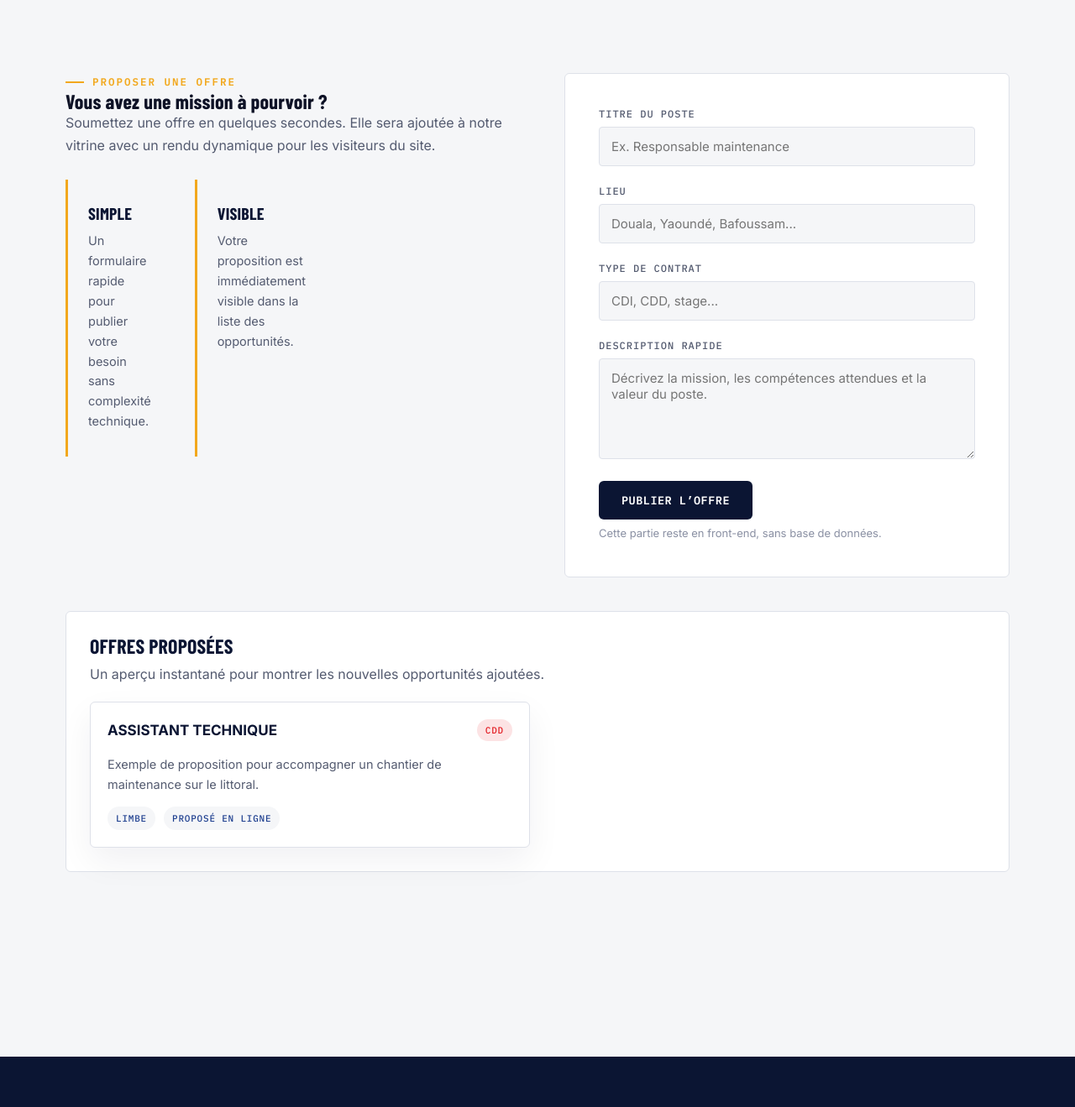
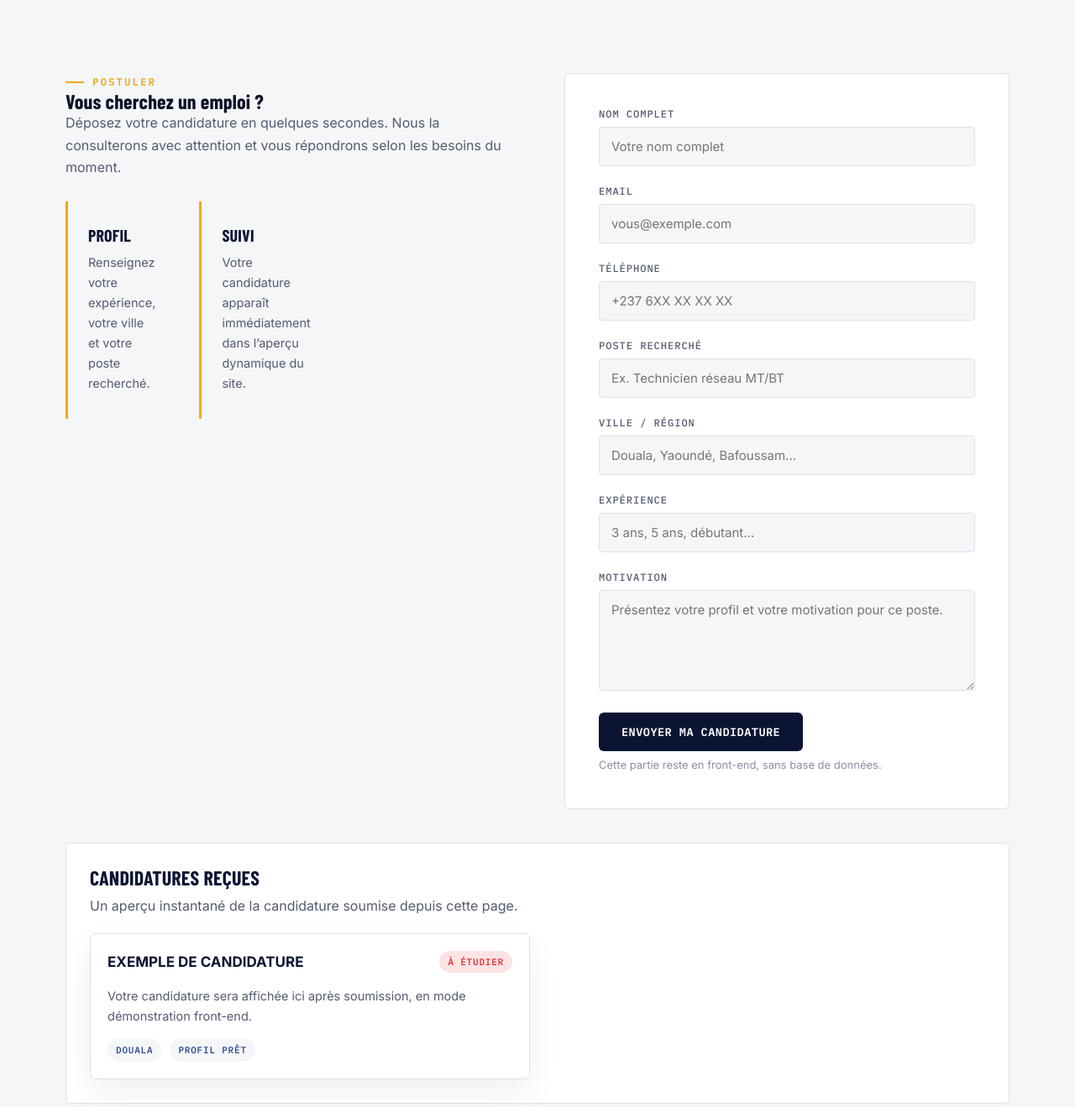
Before and after one commit to poboy-dev/pro-elect-sarl, a plain HTML site: page emplois.html in a window 1280 px wide. Shown: the part 2180-3499 px from the top of the page at 84% size. Drawn offline with nearby package versions, Linux system fonts and the light colour scheme; a web font is replaced by a local one.

Commit message:
Changes to be committed: 	modified:   emplois.html 	modified:   main.js 	modified:   styles.css

```diff
--- a/emplois.html
+++ b/emplois.html
@@ -97,7 +97,7 @@
           <li>3 ans d’expérience</li>
           <li>Permis B souhaité</li>
         </ul>
-        <a href="#proposer" class="text-link">Postuler</a>
+        <a href="#candidature" class="text-link" data-job-title="Technicien réseau MT/BT">Postuler</a>
       </article>
 
       <article class="job-card" data-category="chantier" data-region="Yaoundé">
@@ -112,7 +112,7 @@
           <li>5 ans minimum</li>
           <li>Leadership</li>
         </ul>
-        <a href="#proposer" class="text-link">Postuler</a>
+        <a href="#candidature" class="text-link" data-job-title="Coordinateur de chantier">Postuler</a>
       </article>
 
       <article class="job-card" data-category="bureau" data-region="Bafoussam">
@@ -127,13 +127,90 @@
           <li>Diplôme ingénieur</li>
           <li>Autonomie</li>
         </ul>
-        <a href="#proposer" class="text-link">Postuler</a>
+        <a href="#candidature" class="text-link" data-job-title="Ingénieur études électriques">Postuler</a>
       </article>
     </div>
   </div>
 </section>
 
-<section class="section" id="proposer">
+<section class="section" id="candidature">
+  <div class="container">
+    <div class="two-col careers-form-layout">
+      <div>
+        <p class="eyebrow">Postuler</p>
+        <h2>Vous cherchez un emploi ?</h2>
+        <p>Déposez votre candidature en quelques secondes. Nous la consulterons avec attention et vous répondrons selon les besoins du moment.</p>
+        <div class="values-grid" style="margin-top:28px;">
+          <div class="value-card">
+            <h4>Profil</h4>
+            <p>Renseignez votre expérience, votre ville et votre poste recherché.</p>
+          </div>
+          <div class="value-card">
+            <h4>Suivi</h4>
+            <p>Votre candidature apparaît immédiatement dans l’aperçu dynamique du site.</p>
+          </div>
+        </div>
+      </div>
+
+      <div class="form-card">
+        <form id="candidateForm" class="offer-form">
+          <div class="field">
+            <label for="candidateName">Nom complet</label>
+            <input type="text" id="candidateName" name="candidateName" placeholder="Votre nom complet" required>
+          </div>
+          <div class="field">
+            <label for="candidateEmail">Email</label>
+            <input type="email" id="candidateEmail" name="candidateEmail" placeholder="vous@exemple.com" required>
+          </div>
+          <div class="field">
+            <label for="candidatePhone">Téléphone</label>
+            <input type="tel" id="candidatePhone" name="candidatePhone" placeholder="+237 6XX XX XX XX" required>
+          </div>
+          <div class="field">
+            <label for="candidatePoste">Poste recherché</label>
+            <input type="text" id="candidatePoste" name="candidatePoste" placeholder="Ex. Technicien réseau MT/BT" required>
+          </div>
+          <div class="field">
+            <label for="candidateLocation">Ville / Région</label>
+            <input type="text" id="candidateLocation" name="candidateLocation" placeholder="Douala, Yaoundé, Bafoussam..." required>
+          </div>
+          <div class="field">
+            <label for="candidateExperience">Expérience</label>
+            <input type="text" id="candidateExperience" name="candidateExperience" placeholder="3 ans, 5 ans, débutant..." required>
+          </div>
+          <div class="field">
+            <label for="candidateMessage">Motivation</label>
+            <textarea id="candidateMessageText" name="candidateMessage" placeholder="Présentez votre profil et votre motivation pour ce poste." required></textarea>
+          </div>
+          <button type="submit" class="btn btn-dark">Envoyer ma candidature</button>
+          <p class="form-note" id="candidateMessage" style="display:block;">Cette partie reste en front-end, sans base de données.</p>
+        </form>
+      </div>
+    </div>
+
+    <div class="preview-panel">
+      <div class="preview-header">
+        <h3>Candidatures reçues</h3>
+        <p>Un aperçu instantané de la candidature soumise depuis cette page.</p>
+      </div>
+      <div class="preview-list" id="candidatePreviewList">
+        <article class="preview-card">
+          <div class="preview-heading">
+            <strong>Exemple de candidature</strong>
+            <span>À étudier</span>
+          </div>
+          <p>Votre candidature sera affichée ici après soumission, en mode démonstration front-end.</p>
+          <div class="job-meta">
+            <span>Douala</span>
+            <span>Profil prêt</span>
+          </div>
+        </article>
+      </div>
+    </div>
+  </div>
+</section>
+
+<section class="section section-alt" id="proposer">
   <div class="container">
     <div class="two-col careers-form-layout">
       <div>
--- a/main.js
+++ b/main.js
@@ -31,6 +31,54 @@ document.addEventListener('DOMContentLoaded', function () {
           card.classList.toggle('is-hidden', !visible);
         });
       });
+    });
+  }
+
+  // Défilement fluide vers le formulaire de candidature
+  document.querySelectorAll('.text-link[href="#candidature"]').forEach(function (link) {
+    link.addEventListener('click', function (event) {
+      var target = document.getElementById('candidature');
+      if (!target) return;
+      event.preventDefault();
+      target.scrollIntoView({ behavior: 'smooth', block: 'start' });
+      var firstField = document.getElementById('candidatePoste');
+      if (firstField) {
+        setTimeout(function () { firstField.focus(); }, 350);
+      }
+    });
+  });
+
+  // Ajout dynamique d'une candidature depuis le formulaire candidat
+  var candidateForm = document.getElementById('candidateForm');
+  var candidatePreviewList = document.getElementById('candidatePreviewList');
+  if (candidateForm && candidatePreviewList) {
+    candidateForm.addEventListener('submit', function (e) {
+      e.preventDefault();
+
+      var name = document.getElementById('candidateName').value.trim();
+      var poste = document.getElementById('candidatePoste').value.trim();
+      var location = document.getElementById('candidateLocation').value.trim();
+      var experience = document.getElementById('candidateExperience').value.trim();
+      var message = document.getElementById('candidateMessage');
+
+      if (!name || !poste || !location || !experience) {
+        if (message) {
+          message.textContent = 'Veuillez remplir les champs essentiels pour envoyer votre candidature.';
+          message.style.color = '#e74c3c';
+        }
+        return;
+      }
+
+      var card = document.createElement('article');
+      card.className = 'preview-card';
+      card.innerHTML = '<div class="preview-heading"><strong>' + name + '</strong><span>À étudier</span></div><p>Poste : ' + poste + ' — ' + experience + ' d’expérience. Candidature envoyée depuis le site.</p><div class="job-meta"><span>' + location + '</span><span>Nouvelle candidature</span></div>';
+      candidatePreviewList.prepend(card);
+
+      candidateForm.reset();
+      if (message) {
+        message.textContent = 'Candidature envoyée avec succès. Nous vous contacterons prochainement.';
+        message.style.color = '#27ae60';
+      }
     });
   }
 
--- a/styles.css
+++ b/styles.css
@@ -562,6 +562,8 @@ a:focus-visible, button:focus-visible, input:focus-visible, textarea:focus-visib
 
 /* ---------- Careers / jobs page ---------- */
 .careers-hero{ min-height: 560px; }
+#proposer,
+#offres{ scroll-margin-top: 110px; }
 .career-highlights{
   display:grid;
   grid-template-columns: repeat(4, 1fr);
```
